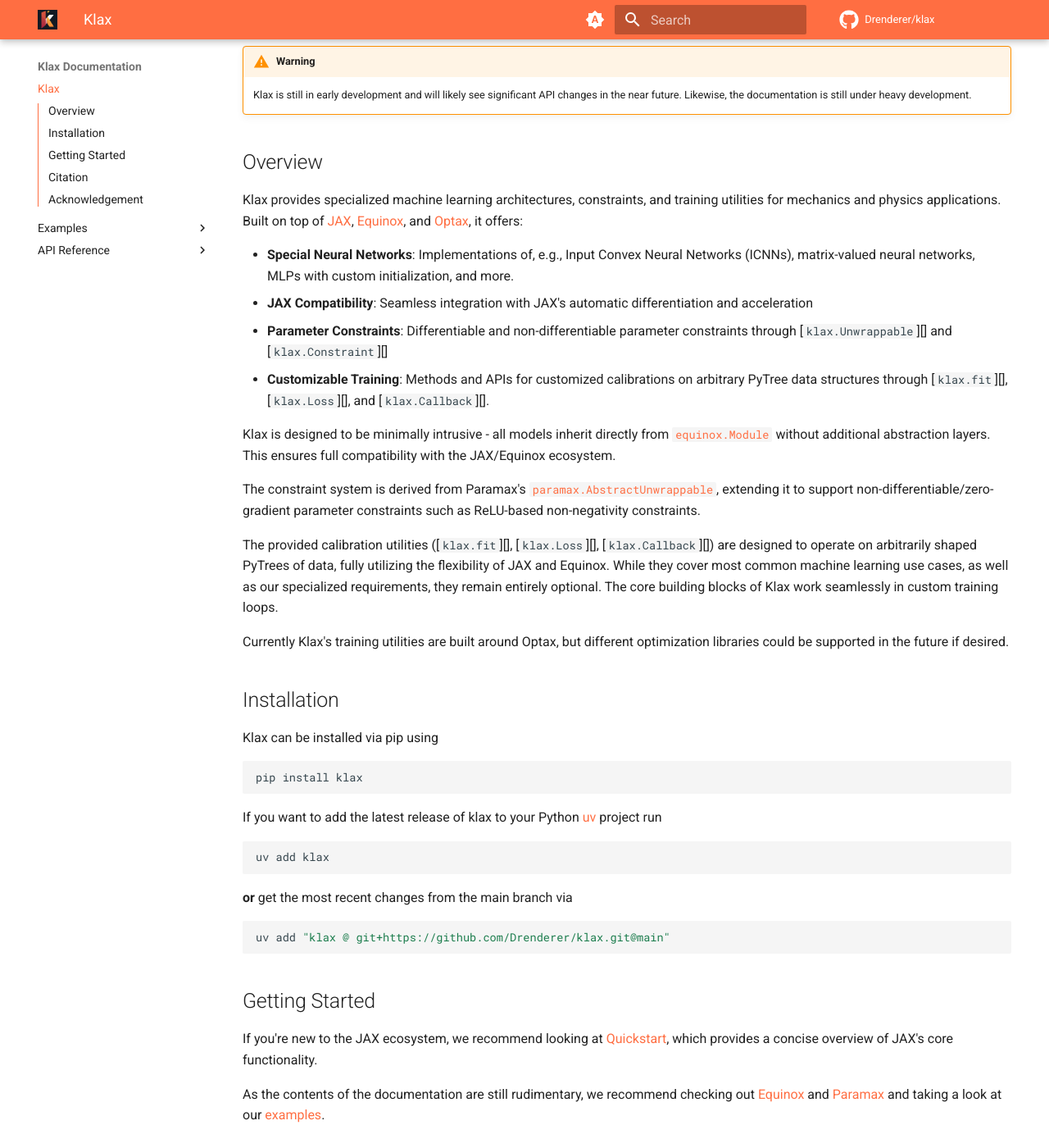
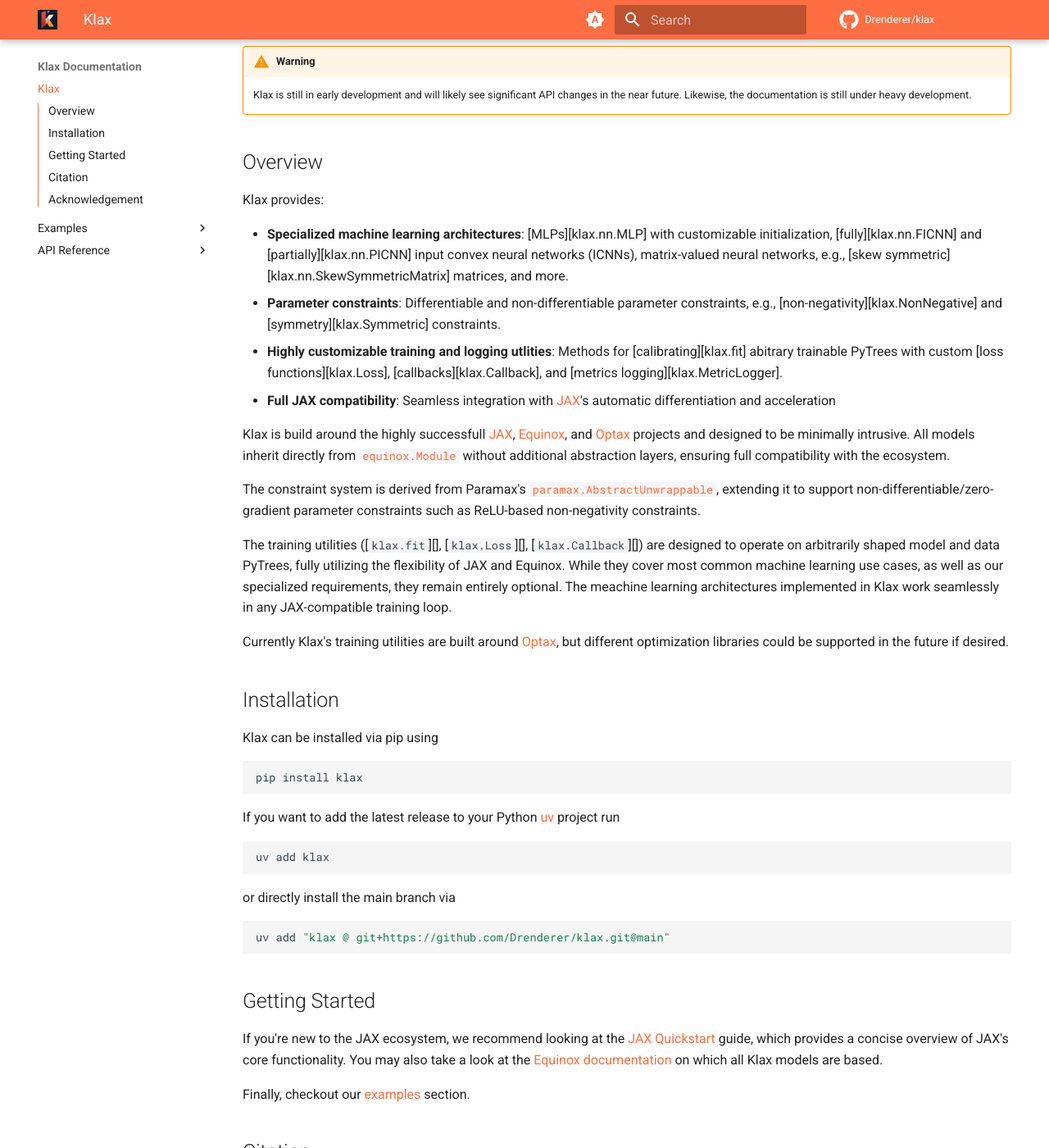
Before and after one commit to Drenderer/klax, an MkDocs documentation site: the page built from docs/index.md, in a window 1280 px wide and 1400 px high, scrolled down 200 px. Shown: the whole window at 82% size. Built offline with MkDocs 1.6.1 and Material for MkDocs 9.7.7, drawn with Linux system fonts in a browser that asks for light colours; comment, search, counter and statistics services are not loaded.

Commit message:
Updated README.md and Docs main page

````diff
--- a/docs/index.md
+++ b/docs/index.md
@@ -10,20 +10,20 @@
 
 ## Overview
 
-Klax provides specialized machine learning architectures, constraints, and training utilities for mechanics and physics applications. Built on top of [JAX](https://docs.jax.dev/en/latest/), [Equinox](https://docs.kidger.site/equinox/), and [Optax](https://optax.readthedocs.io/en/latest/), it offers:
+Klax provides:
 
-- **Special Neural Networks**: Implementations of, e.g.,  Input Convex Neural Networks (ICNNs), matrix-valued neural networks, MLPs with custom initialization, and more.
-- **JAX Compatibility**: Seamless integration with JAX's automatic differentiation and acceleration
-- **Parameter Constraints**: Differentiable and non-differentiable parameter constraints through [`klax.Unwrappable`][] and [`klax.Constraint`][]
-- **Customizable Training**: Methods and APIs for customized calibrations on arbitrary PyTree data structures through [`klax.fit`][], [`klax.Loss`][], and [`klax.Callback`][].
+- **Specialized machine learning architectures**: [MLPs][klax.nn.MLP] with customizable initialization, [fully][klax.nn.FICNN] and [partially][klax.nn.PICNN] input convex neural networks (ICNNs), matrix-valued neural networks, e.g., [skew symmetric][klax.nn.SkewSymmetricMatrix] matrices, and more.
+- **Parameter constraints**: Differentiable and non-differentiable parameter constraints, e.g., [non-negativity][klax.NonNegative] and [symmetry][klax.Symmetric] constraints.
+- **Highly customizable training and logging utlities**: Methods for [calibrating][klax.fit] abitrary trainable PyTrees with custom [loss functions][klax.Loss], [callbacks][klax.Callback], and [metrics logging][klax.MetricLogger].
+- **Full JAX compatibility**: Seamless integration with [JAX](https://docs.jax.dev/en/latest/)'s automatic differentiation and acceleration
 
-Klax is designed to be minimally intrusive - all models inherit directly from [`equinox.Module`](https://docs.kidger.site/equinox/api/module/module/#equinox.Module) without additional abstraction layers. This ensures full compatibility with the JAX/Equinox ecosystem.
+Klax is build around the highly successfull [JAX](https://docs.jax.dev/en/latest/), [Equinox](https://docs.kidger.site/equinox/), and [Optax](https://optax.readthedocs.io/en/latest/) projects and designed to be minimally intrusive. All models inherit directly from [`equinox.Module`](https://docs.kidger.site/equinox/api/module/module/#equinox.Module) without additional abstraction layers, ensuring full compatibility with the ecosystem.
 
 The constraint system is derived from Paramax's [`paramax.AbstractUnwrappable`](https://danielward27.github.io/paramax/api/wrappers.html#paramax.wrappers.AbstractUnwrappable), extending it to support non-differentiable/zero-gradient parameter constraints such as ReLU-based non-negativity constraints.
 
-The provided calibration utilities ([`klax.fit`][], [`klax.Loss`][], [`klax.Callback`][]) are designed to operate on arbitrarily shaped PyTrees of data, fully utilizing the flexibility of JAX and Equinox. While they cover most common machine learning use cases, as well as our specialized requirements, they remain entirely optional. The core building blocks of Klax work seamlessly in custom training loops.
+The training utilities ([`klax.fit`][], [`klax.Loss`][], [`klax.Callback`][]) are designed to operate on arbitrarily shaped model and data PyTrees, fully utilizing the flexibility of JAX and Equinox. While they cover most common machine learning use cases, as well as our specialized requirements, they remain entirely optional. The meachine learning architectures implemented in Klax work seamlessly in any JAX-compatible training loop.
 
-Currently Klax's training utilities are built around Optax, but different optimization libraries could be supported in the future if desired.
+Currently Klax's training utilities are built around [Optax](https://optax.readthedocs.io/en/latest/), but different optimization libraries could be supported in the future if desired.
 
 ## Installation
 
@@ -33,13 +33,13 @@
 pip install klax
 ```
 
-If you want to add the latest release of klax to your Python [uv](https://docs.astral.sh/uv/) project run
+If you want to add the latest release to your Python [uv](https://docs.astral.sh/uv/) project run
 
 ```bash
 uv add klax
 ```
 
-**or** get the most recent changes from the main branch via
+or directly install the main branch via
 
 ```bash
 uv add "klax @ git+https://github.com/Drenderer/klax.git@main"
@@ -47,9 +47,9 @@
 
 ## Getting Started
 
-If you're new to the JAX ecosystem, we recommend looking at [Quickstart](https://docs.jax.dev/en/latest/quickstart.html), which provides a concise overview of JAX's core functionality.
+If you're new to the JAX ecosystem, we recommend looking at the [JAX Quickstart](https://docs.jax.dev/en/latest/quickstart.html) guide, which provides a concise overview of JAX's core functionality. You may also take a look at the [Equinox documentation](https://docs.kidger.site/equinox/) on which all Klax models are based.
 
-As the contents of the documentation are still rudimentary, we recommend checking out [Equinox](https://docs.kidger.site/equinox/) and [Paramax](https://danielward27.github.io/paramax/#) and taking a look at our [examples](./examples/isotropic_hyperelasticity.ipynb).
+Finally, checkout our [examples](./examples/isotropic_hyperelasticity.ipynb) section.
 
 ## Citation
 
````
Also changed, not shown: README.md (+20 -12 lines).
